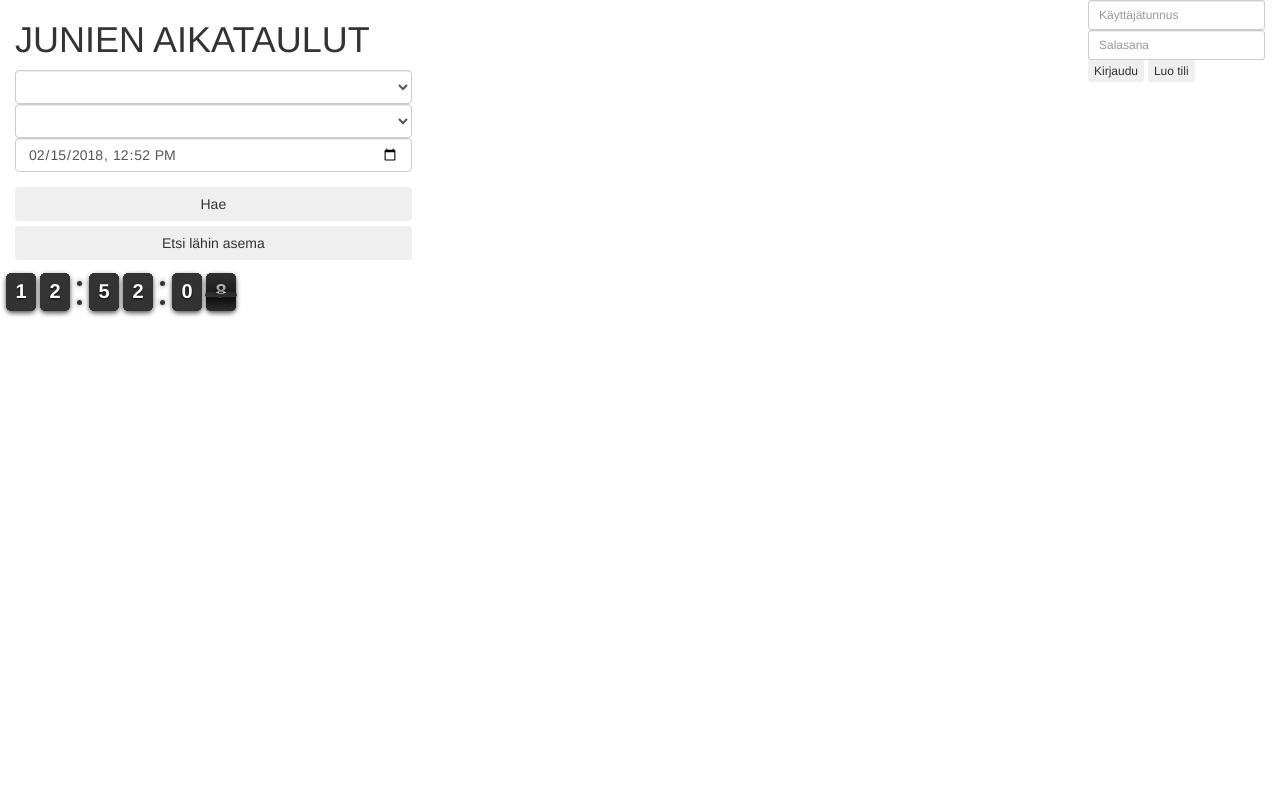
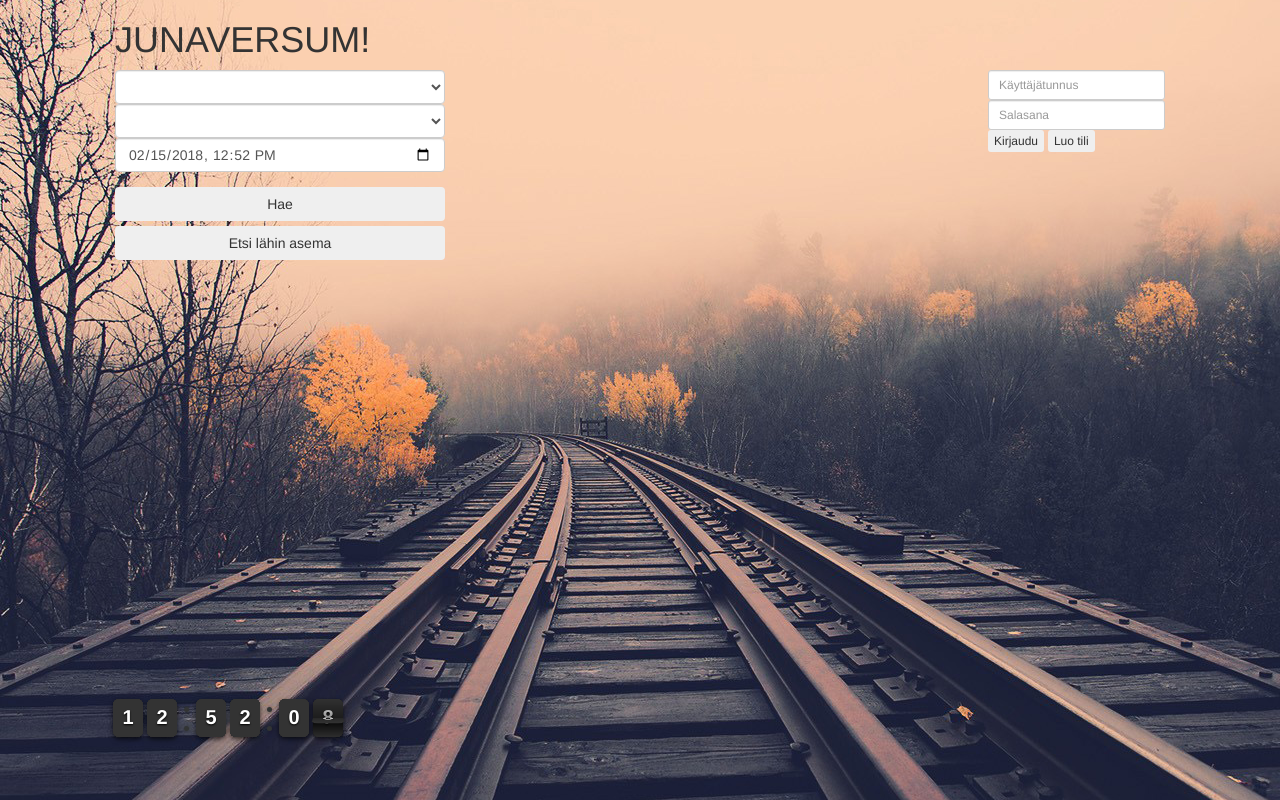
Before and after one commit to hllindblom/JS1, a plain HTML site: page index.html in a window 1280 px wide. Drawn offline with nearby package versions, Linux system fonts and the light colour scheme; no server answers.

Commit message:
Muutokset
Ihan sairaasti tyylittelyä, HUHHUH!

```diff
--- a/index.html
+++ b/index.html
@@ -14,10 +14,10 @@
 
     <meta name="viewport" content="width=device-width, initial-scale=1">
 </head>
-<body>
-<div class="container-fluid">
+<body style="background-image: url(bakkari1.jpg); background-attachment: fixed; background-repeat: no-repeat; background-position: center">
+<div class="container-fluid marginaalit">
 
-        <div style="float: right">
+        <div style="float: right; margin-top: 70px">
             <div id="piilotettava">
 
 
@@ -35,7 +35,7 @@
         </div>
         <div class="row">
         <div class="keskitetty col-sm-4">
-    <h1>JUNIEN AIKATAULUT</h1>
+    <h1>JUNAVERSUM!</h1>
             <div class="form-group">
             <select name="lahtoasema" id="lahto" class="preferenceSelect form-control"></select>
 
@@ -53,16 +53,13 @@
             <button id="haeAsema" class="btn btn-block">Etsi lähin asema</button>
         <!--<input type="button" value=Etsi lähin asema" id="haeAsema">-->
 
-            <div id="lisaaSuosikkeihin"></div>
-            <div id="suosikkiReitti"></div>
             <div id="faviNappi"></div>
         </div>
-
-        <div id="lista" class="col-sm-8"></div>
+        <div id="lista" class="col-sm-8 listavari"></div>
     </div>
         <button class="btn" onclick="topFunction()" id="myBtn" title="Go to top" >Top</button>
 
-    <div class="clock-builder-output" style="float: right"></div>
+    <div class="clock-builder-output" style="position: fixed; bottom: 50px; left: 100px"></div>
 
     <script type="text/javascript" src="clock_assets/flipclock.js"></script>
     <style text="text/css">body .flip-clock-wrapper ul li a div div.inn, body .flip-clock-small-wrapper ul li a div div.inn { color: white; background-color: #333333; } body .flip-clock-dot, body .flip-clock-small-wrapper .flip-clock-dot { background: #323434; } body .flip-clock-wrapper .flip-clock-meridium a, body .flip-clock-small-wrapper .flip-clock-meridium a { color: #323434; }</style>
@@ -87,5 +84,6 @@
             $('.clock-builder-output').FlipClock(opts);
         });
     </script>
+    <div id="suosikkiReitti" style="float:right"></div>
 </body>
 </html>
--- a/junahaku.js
+++ b/junahaku.js
@@ -21,7 +21,7 @@ function hae(){
     req.send(null);
     // Onnistuneen haun jälkeen tsekataan onko käyttäjä kirjautunut. Jos on, luodaan nappi, jolla käyttäjä voi tallentaa hakutietonsa LocalStorageen tulevaisuutta ajatellen.
     if ((window.location.href.indexOf("#") !== -1)){
-        document.getElementById("faviNappi").innerHTML = "<input type=\"button\" value=\"Lisää reitti suosikkeihin\" id=\"favnappi\" onclick=\"lisaaSuosikki()\">";
+        document.getElementById("faviNappi").innerHTML = "<button class=\"btn btn-block\" id=\"favnappi\" onclick=\"lisaaSuosikki()\">Lisää reitti suosikkeihin</button>";
         $('#favnappi').hide().delay(3000).fadeIn(2200);
     }
 }
@@ -119,7 +119,7 @@ window.onload = function () {
         var kayttajanNimi = window.location.href.substring((window.location.href.indexOf("#")+1), window.location.href.length);
         console.log(kayttajanNimi);
         document.getElementById("kirjauduUlosPiilotettava").innerHTML = "Käyttäjä: " + kayttajanNimi + " ";
-        document.getElementById("kirjauduUlosPiilotettava").innerHTML += "<input type=\"button\" value=\"Kirjaudu ulos\" onclick=\"kirjauduUlos()\">";
+        document.getElementById("kirjauduUlosPiilotettava").innerHTML += "<input class=\"btn btn-xs\" type=\"button\" value=\"Kirjaudu ulos\" onclick=\"kirjauduUlos()\">";
         if (localStorage.getItem(kayttajanNimi) === null){
             localStorage.setItem(kayttajanNimi, '');
         } else {
--- a/style.css
+++ b/style.css
@@ -1,8 +1,8 @@
 #myBtn {
     display: none; /* Hidden by default */
     position: fixed; /* Fixed/sticky position */
-    bottom: 20px; /* Place the button at the bottom of the page */
-    right: 30px; /* Place the button 30px from the right */
+    bottom: 65px; /* Place the button at the bottom of the page */
+    right: 100px; /* Place the button 30px from the right */
     z-index: 99; /* Make sure it does not overlap */
     border: none; /* Remove borders */
     outline: none; /* Remove outline */
@@ -14,3 +14,13 @@
     font-size: 18px; /* Increase font size */
     font-family: Gill Sans , sans-serif;
 }
+
+.marginaalit {
+    margin-left: 100px;
+    margin-right: 100px;
+}
+
+.listavari {
+    color: white;
+    font-weight: bold;
+}
```
Also changed, not shown: bakkari1.jpg (added).
